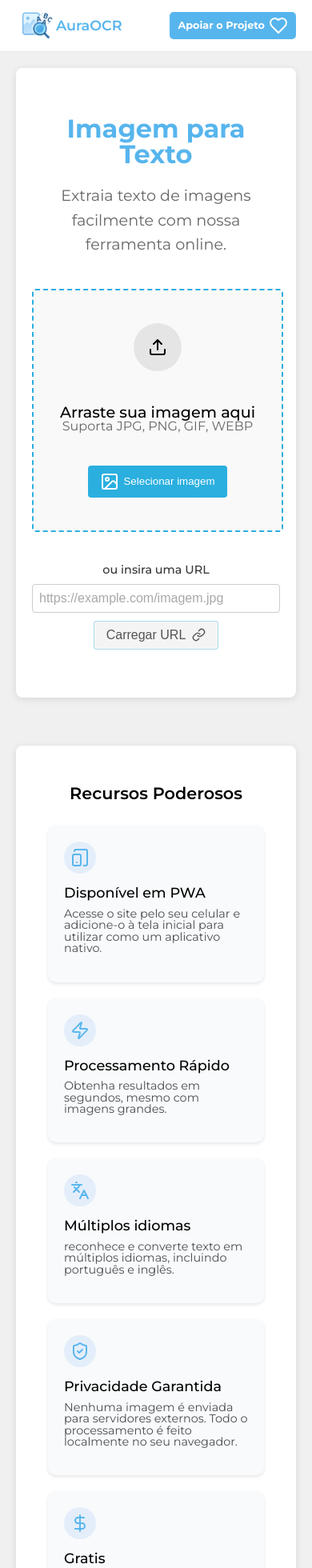
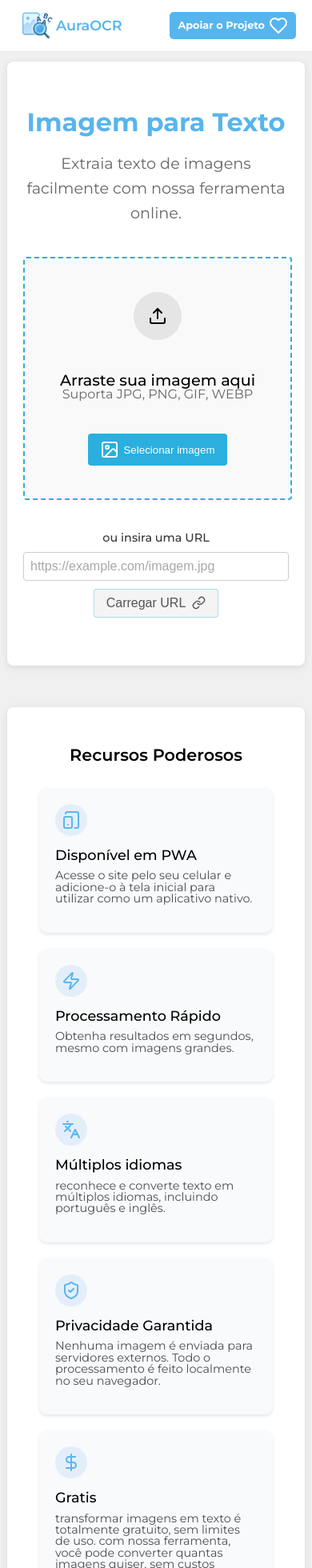
Before and after one commit to parlandin/AuroraOCR, a React (Vite) app: page / in a window 390 px wide. Shown: the top 1960 px of the page at 80% size. Built offline with nearby package versions, Linux system fonts and the light colour scheme.

Commit message:
fix: adjust loading spinner scale and main container padding for better responsiveness

```diff
--- a/src/components/LoadingComponent/loadingComponent.module.css
+++ b/src/components/LoadingComponent/loadingComponent.module.css
@@ -42,6 +42,10 @@
   transform: translateZ(0) scale(0.8);
   backface-visibility: hidden;
   transform-origin: 0 0;
+
+  @media (max-width: 768px) {
+    transform: translateZ(0) scale(0.5);
+  }
 }
 
 .loading__spinner_magnify {
--- a/src/components/Main/main.module.css
+++ b/src/components/Main/main.module.css
@@ -1,4 +1,3 @@
-
 .main {
   display: flex;
   flex-direction: column;
@@ -9,6 +8,10 @@
   padding: 20px;
   box-sizing: border-box;
   background-color: #f0f0f0;
+
+  @media (max-width: 768px) {
+    padding: 10px 9px;
+  }
 }
 
 .main__content {
@@ -21,6 +24,7 @@
   margin: 0 10px;
   box-sizing: border-box;
 }
+
 .main__title {
   font-size: 2rem;
   font-weight: bold;
@@ -30,6 +34,7 @@
   margin-top: 40px;
   color: #57b5ed;
 }
+
 .main__text {
   font-size: 1.2rem;
   color: #666;
--- a/src/components/SectionContainer/sectionContainer.module.css
+++ b/src/components/SectionContainer/sectionContainer.module.css
@@ -8,6 +8,10 @@
   padding: 0 20px;
   box-sizing: border-box;
   margin: 40px auto;
+
+  @media (max-width: 768px) {
+    padding: 0 9px;
+  }
 }
 
 .section_container__wrapper {
```
